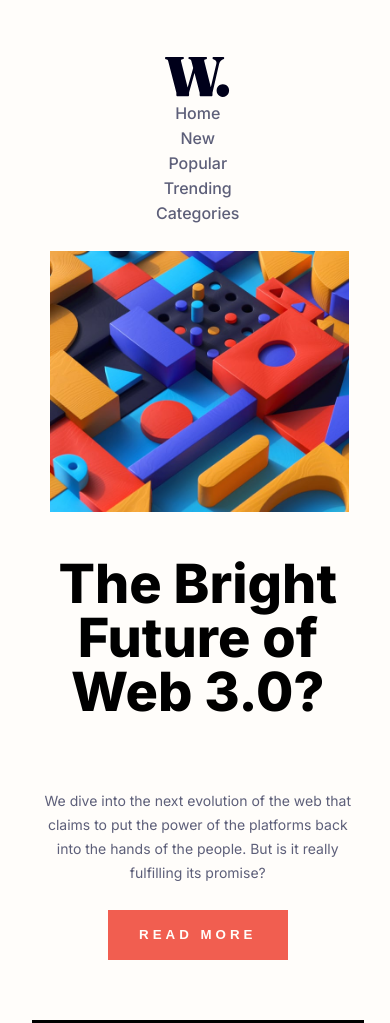
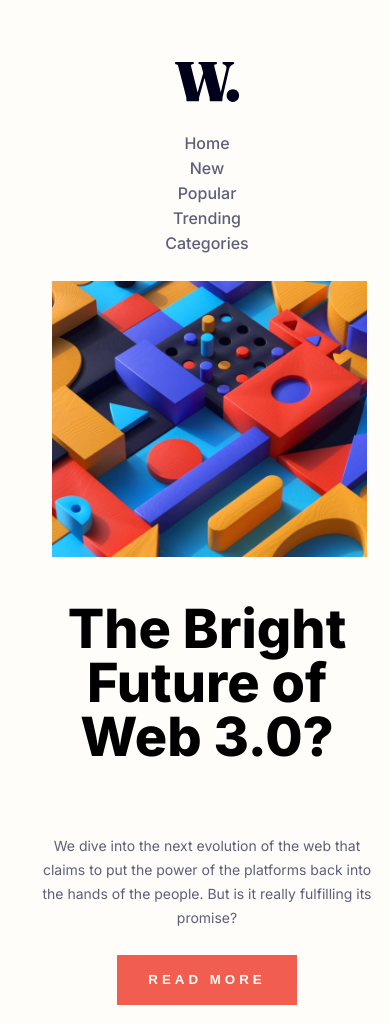
Before and after one commit to CookieMonsterSopot/FM-NewsHomePage, a plain HTML site: page index.html in a window 390 px wide. Shown: the top 1023 px of the page. Drawn offline with Linux system fonts and the light colour scheme.

```diff
--- a/index.html
+++ b/index.html
@@ -28,7 +28,7 @@
       </nav>
       <div class="IMG">
         <img width="100%" style: object-fit: cover; object-position: 100% 0;
-        src="assets/images/image-web-3-desktop.jpg" alt="" width="700px" />
+        src="assets/images/image-web-3-desktop.jpg" alt="" max-width="700px" />
       </div>
       <div class="TEXT1">The Bright Future of Web 3.0?</div>
       <div class="TEXT2">
--- a/template.css
+++ b/template.css
@@ -11,7 +11,7 @@
     "ADV1 ADV2 ADV3"
     "FTR FTR FTR";
   margin-top: 25px;
-  width: 85%;
+  max-width: 1050px;
   height: 0%;
 }
 .attribution {
@@ -40,8 +40,6 @@ h3 {
   padding: 0;
 }
 .LOGO {
-  width: 100%;
-  position: relative;
   box-sizing: content-box;
   grid-area: LOGO;
 }
@@ -218,7 +216,15 @@ body {
   padding: 0;
 }
 
-@media (max-width: 650px) {
+@media screen and (max-width: 700px) and (min-width: 320px) {
+  .LOGO {
+    width: 45%;
+    justify-self: center;
+    margin-top: 25px;
+    margin-left: auto;
+    margin-right: auto;
+    margin: 5px auto 25px auto;
+  }
   #adv {
     width: 350px;
     text-align: left;
```
